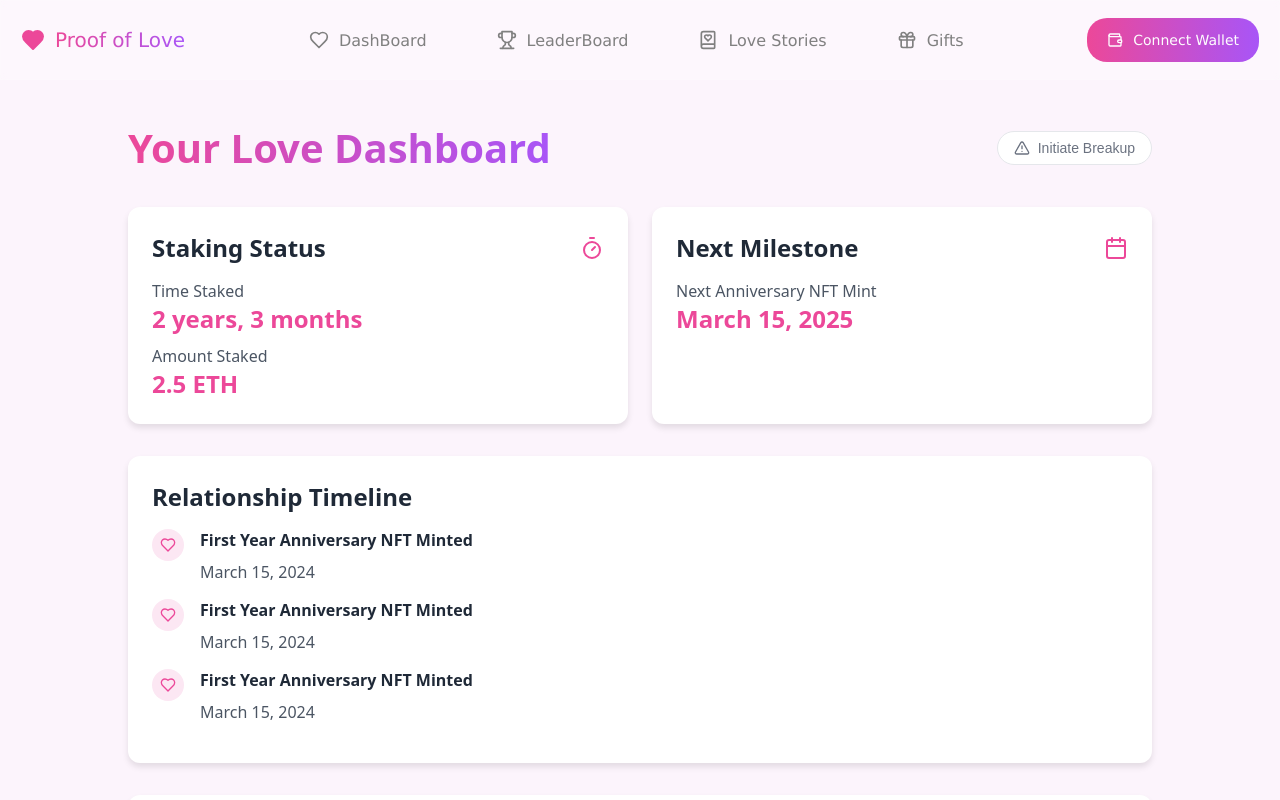
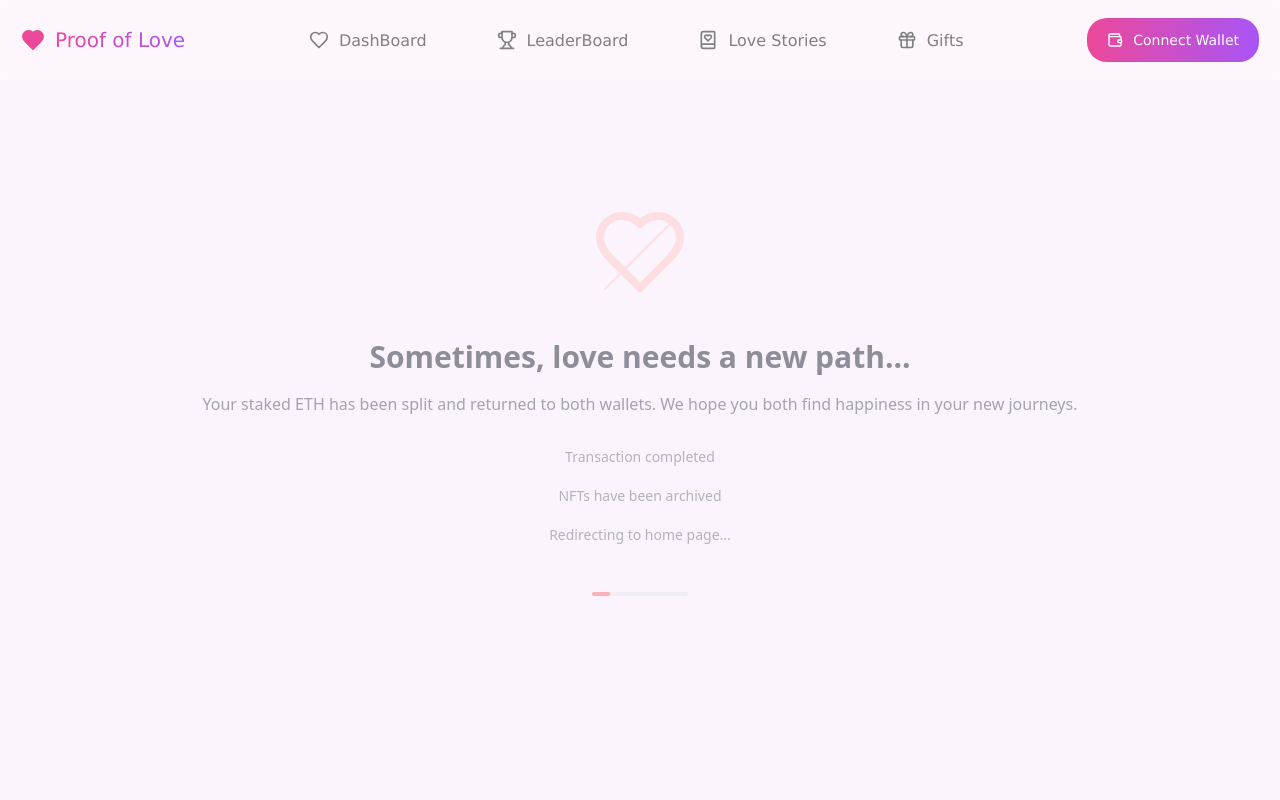
Before and after one commit to Jayesh-Kr/Proof-of-Love, a React (Vite) app in the folder frontend/: page /breakup in a window 1280 px wide. Shown: the top 800 px of the page. Built offline with nearby package versions, Linux system fonts and the light colour scheme.

Commit message:
Added more page

```diff
--- a/frontend/package.json
+++ b/frontend/package.json
@@ -12,7 +12,8 @@
   "dependencies": {
     "lucide-react": "^0.474.0",
     "react": "^19.0.0",
-    "react-dom": "^19.0.0"
+    "react-dom": "^19.0.0",
+    "react-router-dom": "^7.1.5"
   },
   "devDependencies": {
     "@eslint/js": "^9.19.0",
--- a/frontend/src/App.jsx
+++ b/frontend/src/App.jsx
@@ -1,15 +1,20 @@
-import Navbar from './components/navbar/Navbar'
-import Dashboard from './pages/dashboard/Dashboard'
-import LandingPage from './pages/landingPage/LandingPage'
+import { BrowserRouter as Router, Routes, Route } from 'react-router-dom';
+import Navbar from './components/navbar/Navbar';
+import Dashboard from './pages/dashboard/Dashboard';
+import LandingPage from './pages/landingPage/LandingPage';
+import Breakup from './pages/breakup/Breakup';
 
 const App = () => {
   return (
-    <>
-    <Navbar/>
-    {/* <LandingPage/> */}
-    <Dashboard/>
-    </>
-  )
-}
+    <Router>
+      <Navbar />
+      <Routes>
+        <Route path="/" element={<LandingPage />} />
+        <Route path="/dashboard" element={<Dashboard />} />
+        <Route path="/breakup" element={<Breakup />} />
+      </Routes>
+    </Router>
+  );
+};
 
-export default App
+export default App;
--- a/frontend/src/components/breakupmodal/BreakupModal.jsx
+++ b/frontend/src/components/breakupmodal/BreakupModal.jsx
@@ -1,8 +1,71 @@
+import { useState } from 'react';
+import { useNavigate } from 'react-router-dom';
+import { AlertTriangle } from 'lucide-react';
+import './breakupModal.css';
 
-const BreakupModal = () => {
+// eslint-disable-next-line react/prop-types
+const BreakupModal = ({ onClose }) => {
+  const [isConfirmed, setIsConfirmed] = useState(false);
+  const [isBreakingUp, setIsBreakingUp] = useState(false);
+  const navigate = useNavigate();
+
+  const handleBreakup = async () => {
+    if (!isConfirmed) return;
+
+    setIsBreakingUp(true);
+    setTimeout(() => {
+      setIsBreakingUp(false);
+      navigate('/breakup');
+    }, 2000);
+  };
+
   return (
-    <div>BreakupModal</div>
-  )
-}
+    <div className="modal-overlay">
+      <div className="modal-content">
+        <button onClick={onClose} className="close-button">&times;</button>
 
-export default BreakupModal
+        <div className="modal-header">
+          <div className="icon-container">
+            <AlertTriangle className="alert-icon" />
+          </div>
+          <h2 className='fontfamily'>Are you sure you want to break up?</h2>
+          <p className='fontfamily'>This action cannot be undone. All staked ETH will be split and your NFTs will be burned forever.</p>
+        </div>
+
+        <div className="modal-body">
+          <div className="consequences">
+            <h3 className='fontfamily'>Consequences:</h3>
+            <ul className='fontfamily'>
+              <li>Your staked ETH (2.5 ETH) will be split equally</li>
+              <li>All minted NFTs will be permanently burned</li>
+              <li>Your relationship status will be terminated</li>
+              <li>Your timeline and memories will be archived</li>
+            </ul>
+          </div>
+
+          <label className="confirmation fontfamily">
+            <input
+              type="checkbox"
+              checked={isConfirmed}
+              onChange={(e) => setIsConfirmed(e.target.checked)}
+            />
+            I understand the consequences and wish to proceed with the breakup
+          </label>
+
+          <div className="modal-actions">
+            <button onClick={onClose} className="cancel-button fontfamily">Cancel</button>
+            <button
+              onClick={handleBreakup}
+              disabled={!isConfirmed || isBreakingUp}
+              className={`confirm-button ${!isConfirmed ? 'disabled' : ''} fontfamily`}
+            >
+              {isBreakingUp ? 'Processing...' : 'Confirm Breakup'}
+            </button>
+          </div>
+        </div>
+      </div>
+    </div>
+  );
+};
+
+export default BreakupModal;
--- /dev/null
+++ b/frontend/src/components/breakupmodal/breakupModal.css
@@ -0,0 +1,112 @@
+.modal-overlay {
+    position: fixed;
+    inset: 0;
+    background: rgba(0, 0, 0, 0.5);
+    display: flex;
+    align-items: center;
+    justify-content: center;
+    z-index: 50;
+  }
+
+  .modal-content {
+    background: white;
+    border-radius: 16px;
+    padding: 20px;
+    max-width: 400px;
+    width: 100%;
+    position: relative;
+    text-align: center;
+  }
+
+  .close-button {
+    position: absolute;
+    top: 10px;
+    right: 10px;
+    background: none;
+    border: none;
+    font-size: 18px;
+    cursor: pointer;
+  }
+
+  .modal-header {
+    margin-bottom: 20px;
+  }
+
+  .icon-container {
+    width: 60px;
+    height: 60px;
+    background: #fee2e2;
+    border-radius: 50%;
+    display: flex;
+    align-items: center;
+    justify-content: center;
+    margin: 0 auto 10px;
+  }
+
+  .alert-icon {
+    color: #dc2626;
+    width: 30px;
+    height: 30px;
+  }
+
+  .consequences {
+    background: #fee2e2;
+    padding: 10px;
+    border-radius: 8px;
+    text-align: left;
+  }
+
+  .consequences h3 {
+    margin-bottom: 5px;
+    color: red;
+  }
+
+  .consequences ul {
+    list-style: disc;
+    padding-left: 20px;
+    color: red;
+  }
+  .consequences ul li {
+        line-height: 30px;
+  }
+  .confirmation {
+    display: flex;
+    align-items: center;
+    text-align: left;
+    color: gray;
+    gap: 8px;
+    font-size: 14px;
+    margin: 15px 0;
+  }
+
+  .modal-actions {
+    display: flex;
+    gap: 10px;
+  }
+
+  .cancel-button, .confirm-button {
+    flex: 1;
+    padding: 10px;
+    border-radius: 20px;
+    cursor: pointer;
+  }
+
+  .cancel-button {
+    background: #f3f4f6;
+    border: 1px solid #d1d5db;
+  }
+
+  .confirm-button {
+    background: #dc2626;
+    color: white;
+    border: none;
+  }
+
+  .confirm-button.disabled {
+    background: #d1d5db;
+    cursor: not-allowed;
+  }
+
+  .fontfamily {
+    font-family: system-ui, -apple-system, BlinkMacSystemFont, 'Segoe UI', Roboto, Oxygen, Ubuntu, Cantarell, 'Open Sans', 'Helvetica Neue', sans-serif;
+  }
--- a/frontend/src/components/navbar/Navbar.jsx
+++ b/frontend/src/components/navbar/Navbar.jsx
@@ -1,14 +1,18 @@
 import "./navbar.css";
 import {Heart,Trophy,BookHeart,Gift,Wallet} from "lucide-react";
+import { useNavigate } from "react-router-dom";
 const Navbar = () => {
+
+  const navigate = useNavigate();
+
   return (
     <nav className="navbar">
-        <div className="nav_part1">
+        <div className="nav_part1" onClick={() => navigate('/')}>
           <Heart/>
           <p className="text-gradient">Proof of Love</p>
         </div>
         <div className="nav_part2">
-          <div className="nav_part2_elem">
+          <div className="nav_part2_elem" onClick={() => navigate('/dashboard')}>
             <Heart/>
             <p>DashBoard</p>
           </div>
--- /dev/null
+++ b/frontend/src/pages/breakup/Breakup.jsx
@@ -0,0 +1,54 @@
+import { useEffect, useState } from 'react';
+import { useNavigate } from 'react-router-dom';
+import { Heart } from 'lucide-react';
+import './breakup.css';
+
+const Breakup = () => {
+  const navigate = useNavigate();
+  const [fadeOut, setFadeOut] = useState(false);
+
+  useEffect(() => {
+    const timer = setTimeout(() => {
+      setFadeOut(true);
+      setTimeout(() => {
+        navigate('/');
+      }, 1000);
+    }, 5000);
+
+    return () => clearTimeout(timer);
+  }, [navigate]);
+
+  return (
+    <div className={`breakup-container ${fadeOut ? 'fade-out' : ''}`}>
+      <div className="text-center max-w-lg mx-auto px-4">
+
+        <div className="heart-container">
+          <Heart className="broken-heart" />
+          <div className="heart-crack">
+            <div className="crack-line" />
+          </div>
+        </div>
+
+        <h1 className="breakup-title fontfamily">Sometimes, love needs a new path...</h1>
+
+        <p className="breakup-text fontfamily">
+          Your staked ETH has been split and returned to both wallets.
+          We hope you both find happiness in your new journeys.
+        </p>
+
+        <div className="transaction-details fontfamily">
+          <p>Transaction completed</p>
+          <p>NFTs have been archived</p>
+          <p>Redirecting to home page...</p>
+        </div>
+
+        <div className="progress-container">
+          <div className="progress-bar" />
+        </div>
+
+      </div>
+    </div>
+  );
+};
+
+export default Breakup;
--- /dev/null
+++ b/frontend/src/pages/breakup/breakup.css
@@ -0,0 +1,85 @@
+.breakup-container {
+    min-height: 100vh;
+    display: flex;
+    align-items: center;
+    justify-content: center;
+    text-align: center;
+    transition: opacity 1s ease-in-out;
+  }
+
+  .fade-out {
+    opacity: 0;
+  }
+
+  .heart-container {
+    position: relative;
+    margin-bottom: 2rem;
+  }
+
+  .broken-heart {
+    width: 6rem;
+    height: 6rem;
+    color: #fecaca;
+    margin: 0 auto;
+  }
+
+  .heart-crack {
+    position: absolute;
+    inset: 0;
+    display: flex;
+    align-items: center;
+    justify-content: center;
+  }
+
+  .crack-line {
+    width: 2px;
+    height: 100%;
+    background: #fecaca;
+    transform: rotate(45deg);
+  }
+
+  .breakup-title {
+    font-size: 1.875rem;
+    font-weight: 600;
+    color: #1f2937;
+    margin-bottom: 1rem;
+  }
+
+  .breakup-text {
+    color: #4b5563;
+    margin-bottom: 2rem;
+  }
+
+  .transaction-details {
+    color: #6b7280;
+    font-size: 0.875rem;
+    display: flex;
+    flex-direction: column;
+    gap: 20px;
+  }
+
+  .progress-container {
+    width: 6rem;
+    height: 0.25rem;
+    background: #e5e7eb;
+    border-radius: 9999px;
+    margin: 3rem auto 0;
+    overflow: hidden;
+  }
+
+  .progress-bar {
+    width: 100%;
+    height: 100%;
+    background: #f87171;
+    border-radius: 9999px;
+    animation: progress-animation 5s linear infinite;
+  }
+
+  @keyframes progress-animation {
+    0% {
+      transform: translateX(-100%);
+    }
+    100% {
+      transform: translateX(100%);
+    }
+  }
```
